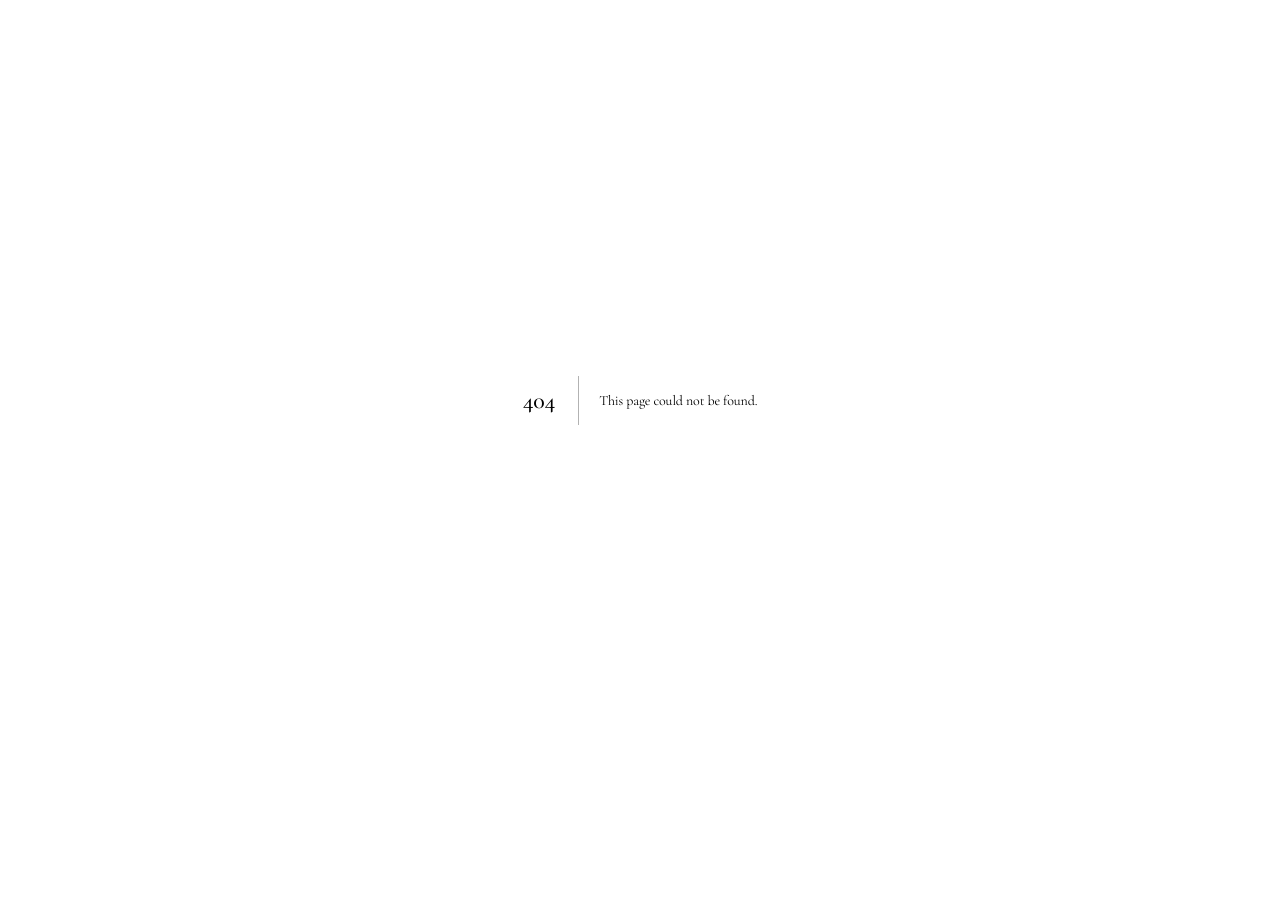
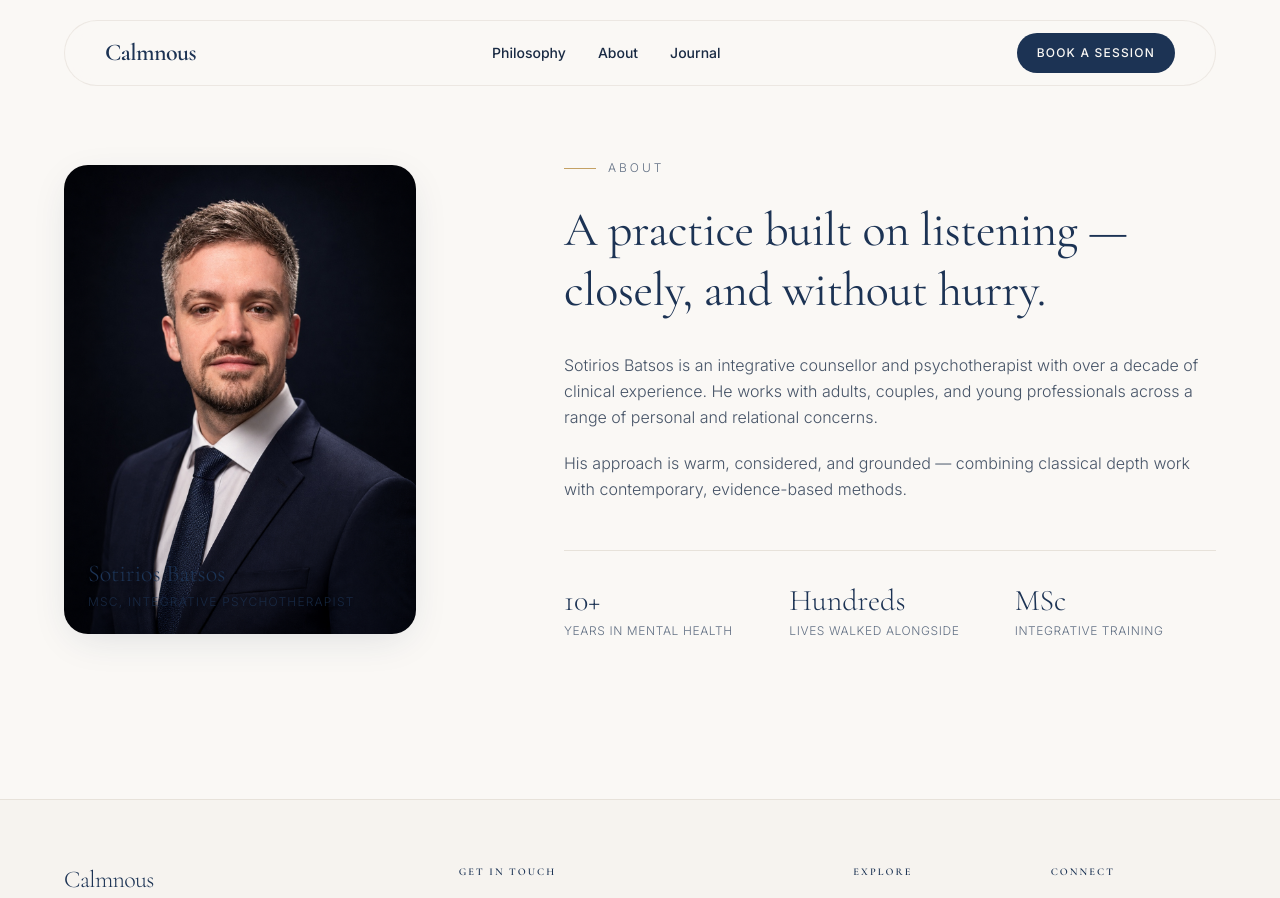
Before and after one commit to maledian-tech/calmnous, a Next.js app: page /about in a window 1280 px wide. Before the commit this address had no page. Shown: the top 898 px of the page. Before the commit the page ends 800 px from the top, so only its background shows below. Built offline with nearby package versions, Linux system fonts and the light colour scheme; no server answers.

Commit message:
feat: add /about standalone page

```diff
--- /dev/null
+++ b/app/(site)/about/page.tsx
@@ -0,0 +1,23 @@
+import {
+  resolveAboutPhotoPath,
+  resolvePublicLogoPath,
+} from "@/lib/resolve-public-paths";
+
+import { LovableAbout } from "@/components/lovable/LovableAbout";
+import { LovableSiteFooter } from "@/components/lovable/LovableSiteFooter";
+import { LovableSiteHeader } from "@/components/lovable/LovableSiteHeader";
+
+export const revalidate = 300;
+
+export default function AboutPage() {
+  const logoSrc = resolvePublicLogoPath();
+  const photoSrc = resolveAboutPhotoPath();
+
+  return (
+    <main className="min-h-screen bg-background">
+      <LovableSiteHeader logoSrc={logoSrc} bookingHref={null} />
+      <LovableAbout photoSrc={photoSrc} />
+      <LovableSiteFooter logoSrc={logoSrc} />
+    </main>
+  );
+}
```
